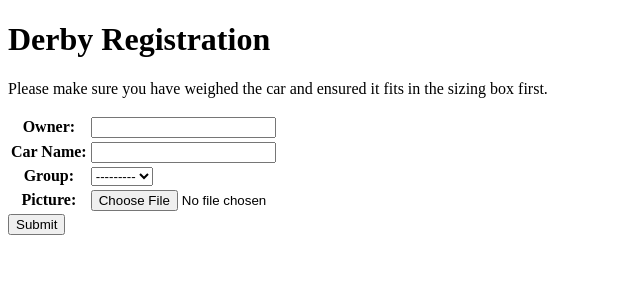
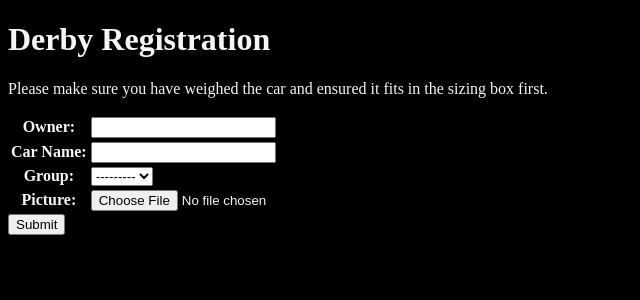
Before and after one commit to alan412/derby, a Django app: page /derby/register in a window 1280 px wide. Shown: the top 300 px of the page, without its empty margins (0-640 px from the left). Run offline with Django 3.2, Linux system fonts and the light colour scheme; data that the repository does not hold is empty.

Commit message:
Dark background

```diff
--- a/derby/static/derby/style.css
+++ b/derby/static/derby/style.css
@@ -1,3 +1,10 @@
+body{
+    background-color: black;
+    color: whitesmoke;
+}
+a{
+    color: aqua;
+}
 div.settings {
     display:grid;
     grid-template-columns: max-content max-content;
```
